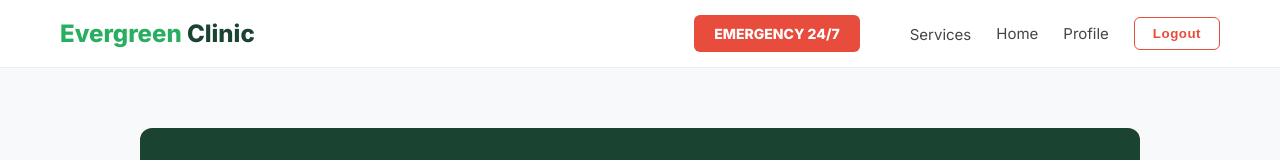
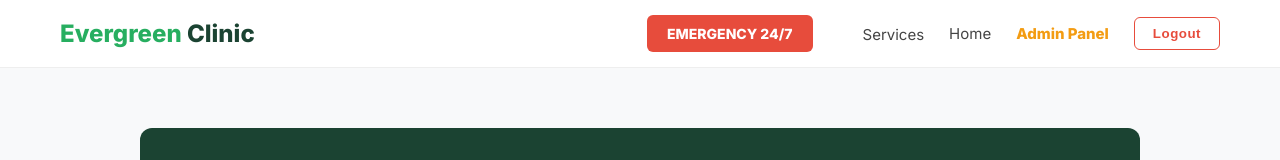
Before and after one commit to robby3689/Capstone_Project, a React (Create React App) app in the folder client/: page / in a window 1280 px wide. Shown: the top 160 px of the page. Built offline with nearby package versions, Linux system fonts and the light colour scheme; no server answers; sample sign-in values are in the browser's storage.

Commit message:
bug fixes

```diff
--- a/client/src/components/Navbar.jsx
+++ b/client/src/components/Navbar.jsx
@@ -4,7 +4,8 @@ import { Link, useNavigate } from 'react-router-dom';
 const Navbar = () => {
   const navigate = useNavigate();
   const token = localStorage.getItem('token');
-  const role = localStorage.getItem('role');
+  // Normalize role to lowercase for reliable checking
+  const role = localStorage.getItem('role')?.toLowerCase();
   const [showDropdown, setShowDropdown] = useState(false);
 
   const handleLogout = () => {
@@ -12,120 +13,47 @@ const Navbar = () => {
     navigate('/login');
   };
 
-  const navStyle = {
-    display: 'flex',
-    justifyContent: 'space-between',
-    padding: '15px 60px',
-    backgroundColor: '#ffffff',
-    borderBottom: '1px solid #eee',
-    alignItems: 'center',
-    position: 'sticky',
-    top: '0',
-    zIndex: '1000'
-  };
-
-  const linkStyle = {
-    color: '#444',
-    textDecoration: 'none',
-    marginLeft: '25px',
-    fontSize: '15px',
-    fontWeight: '500',
-    cursor: 'pointer'
-  };
-
-  const dropdownStyle = {
-    position: 'absolute',
-    top: '100%',
-    left: '0',
-    backgroundColor: 'white',
-    boxShadow: '0 8px 16px rgba(0,0,0,0.1)',
-    borderRadius: '8px',
-    padding: '10px 0',
-    minWidth: '200px',
-    display: showDropdown ? 'block' : 'none',
-    zIndex: '1001',
-    border: '1px solid #eee'
-  };
-
-  const dropdownItemStyle = {
-    padding: '10px 20px',
-    textDecoration: 'none',
-    color: '#444',
-    display: 'block',
-    fontSize: '14px'
-  };
-
-  const emergencyBtn = {
-    backgroundColor: '#e74c3c',
-    color: 'white',
-    padding: '10px 20px',
-    borderRadius: '6px',
-    textDecoration: 'none',
-    fontWeight: 'bold',
-    fontSize: '14px',
-    transition: 'background 0.3s'
-  };
+  const navStyle = { display: 'flex', justifyContent: 'space-between', padding: '15px 60px', backgroundColor: '#ffffff', borderBottom: '1px solid #eee', alignItems: 'center', position: 'sticky', top: '0', zIndex: '1000' };
+  const linkStyle = { color: '#444', textDecoration: 'none', marginLeft: '25px', fontSize: '15px', fontWeight: '500', cursor: 'pointer' };
+  const dropdownStyle = { position: 'absolute', top: '100%', left: '0', backgroundColor: 'white', boxShadow: '0 8px 16px rgba(0,0,0,0.1)', borderRadius: '8px', padding: '10px 0', minWidth: '200px', display: showDropdown ? 'block' : 'none', zIndex: '1001', border: '1px solid #eee' };
+  const dropdownItemStyle = { padding: '10px 20px', textDecoration: 'none', color: '#444', display: 'block', fontSize: '14px' };
+  const emergencyBtn = { backgroundColor: '#e74c3c', color: 'white', padding: '10px 20px', borderRadius: '6px', textDecoration: 'none', fontWeight: 'bold', fontSize: '14px' };
 
   return (
     <nav style={navStyle}>
-      <Link to={token ? "/home" : "/"} style={{ fontSize: '24px', fontWeight: '800', color: '#1b4332', textDecoration: 'none' }}>
+      <Link to="/" style={{ fontSize: '24px', fontWeight: '800', color: '#1b4332', textDecoration: 'none' }}>
         <span style={{ color: '#27ae60' }}>Evergreen</span> Clinic
       </Link>
 
       <div style={{ display: 'flex', alignItems: 'center' }}>
+        <a href="tel:911" style={emergencyBtn}>EMERGENCY 24/7</a>
 
-        <a href="tel:911" style={emergencyBtn} onMouseOver={(e) => e.target.style.backgroundColor = '#c0392b'} onMouseOut={(e) => e.target.style.backgroundColor = '#e74c3c'}>
-          EMERGENCY 24/7
-        </a>
-
-        <div
-          style={{ position: 'relative', marginLeft: '25px' }}
-          onMouseEnter={() => setShowDropdown(true)}
-          onMouseLeave={() => setShowDropdown(false)}
-        >
+        <div style={{ position: 'relative', marginLeft: '25px' }} onMouseEnter={() => setShowDropdown(true)} onMouseLeave={() => setShowDropdown(false)}>
           <span style={linkStyle} onClick={() => navigate('/services')}>Services</span>
           <div style={dropdownStyle}>
             <Link to="/services/emergency" style={dropdownItemStyle}>Emergency Care</Link>
-            <Link to="/services/cardiology" style={dropdownItemStyle}>Cardiology</Link>
             <Link to="/services/pediatrics" style={dropdownItemStyle}>Pediatrics</Link>
             <Link to="/services/diagnostics" style={dropdownItemStyle}>Diagnostics & Lab</Link>
-            <Link to="/services/surgery" style={dropdownItemStyle}>General Surgery</Link>
-            <Link to="/services/vaccination" style={dropdownItemStyle}>Vaccination</Link>
           </div>
         </div>
 
         {token ? (
           <>
-            <Link style={linkStyle} to="/home">Home</Link>
+            <Link style={linkStyle} to="/">Home</Link>
 
-            {role === 'Admin' && (
-              <>
-                <Link style={{ ...linkStyle, color: '#f39c12', fontWeight: 'bold' }} to="/admin">Admin Panel</Link>
-                <Link style={linkStyle} to="/reports">Manage Reports</Link>
-              </>
+            {role === 'admin' && (
+              <Link style={{ ...linkStyle, color: '#f39c12', fontWeight: 'bold' }} to="/admin">Admin Panel</Link>
             )}
 
-            {(role === 'Doctor' || role === 'Staff') && (
-              <>
-                <Link style={{ ...linkStyle, color: '#3498db', fontWeight: 'bold' }} to="/doctor-dashboard">Doctor Panel</Link>
-                <Link style={linkStyle} to="/reports">Patient Reports</Link>
-              </>
+            {(role === 'doctor' || role === 'staff') && (
+              <Link style={{ ...linkStyle, color: '#3498db', fontWeight: 'bold' }} to="/doctor-dashboard">Doctor Panel</Link>
             )}
 
-            {(role === 'Patient' || role === 'User') && (
-              <>
-                <Link style={linkStyle} to="/dashboard">My Health</Link>
-                <Link style={linkStyle} to="/book">Book Appointment</Link>
-                <Link style={linkStyle} to="/reports">My Reports</Link>
-              </>
+            {(role === 'patient' || role === 'user') && (
+              <Link style={linkStyle} to="/dashboard">My Health</Link>
             )}
 
-            <Link style={linkStyle} to="/profile">Profile</Link>
-
-            <button
-              onClick={handleLogout}
-              style={{ marginLeft: '25px', padding: '8px 18px', backgroundColor: 'transparent', color: '#e74c3c', border: '1px solid #e74c3c', borderRadius: '6px', cursor: 'pointer', fontWeight: '600' }}
-            >
+            <button onClick={handleLogout} style={{ marginLeft: '25px', padding: '8px 18px', backgroundColor: 'transparent', color: '#e74c3c', border: '1px solid #e74c3c', borderRadius: '6px', cursor: 'pointer', fontWeight: '600' }}>
               Logout
             </button>
           </>
--- a/client/src/pages/DoctorDashboard.jsx
+++ b/client/src/pages/DoctorDashboard.jsx
@@ -1,139 +1,70 @@
-import React, { useEffect, useState } from 'react';
-import axios from 'axios';
+import React, { useState } from 'react';
+import { Link, useNavigate } from 'react-router-dom';
 
-const DoctorDashboard = () => {
-  const [appointments, setAppointments] = useState([]);
-  const [reports, setReports] = useState([]);
-  const [selectedFile, setSelectedFile] = useState(null);
-  const [uploading, setUploading] = useState(false);
+const Navbar = () => {
+  const navigate = useNavigate();
+  const token = localStorage.getItem('token');
+  const role = localStorage.getItem('role')?.toLowerCase();
+  const [showDropdown, setShowDropdown] = useState(false);
 
-  const name = localStorage.getItem('name');
-  const token = localStorage.getItem('token');
-  const primaryGreen = '#27ae60';
-  const darkGreen = '#1b4332';
-  const dangerRed = '#e74c3c';
-
-  const config = { headers: { Authorization: `Bearer ${token}` } };
-
-  useEffect(() => {
-    fetchDoctorData();
-  }, []);
-
-  const fetchDoctorData = async () => {
-    try {
-      const appntRes = await axios.get('[https://evergreen-clinic-backend.onrender.com](https://evergreen-clinic-backend.onrender.com)/api/appointments/all', config);
-      const reportRes = await axios.get('[https://evergreen-clinic-backend.onrender.com](https://evergreen-clinic-backend.onrender.com)/api/reports/all', config);
-      setAppointments(appntRes.data);
-      setReports(reportRes.data);
-    } catch (err) { console.error("Fetch failed", err); }
+  const handleLogout = () => {
+    localStorage.clear();
+    navigate('/login');
   };
 
-  const handleUpload = async (app) => {
-    const patientId = app.userId?._id || app.userId;
-    if (!selectedFile) return alert("Please select a PDF file first");
-    if (!patientId) return alert("Error: This appointment has no valid Patient ID.");
-
-    const formData = new FormData();
-    formData.append('report', selectedFile);
-    formData.append('patientId', patientId);
-    formData.append('doctorName', name);
-
-    setUploading(true);
-    try {
-      await axios.post('[https://evergreen-clinic-backend.onrender.com](https://evergreen-clinic-backend.onrender.com)/api/reports/upload', formData, {
-        headers: { ...config.headers, 'Content-Type': 'multipart/form-data' }
-      });
-      alert("Upload Successful!");
-      setSelectedFile(null);
-      fetchDoctorData();
-    } catch (err) { alert("Upload failed."); }
-    setUploading(false);
-  };
-
-  const deleteAppointment = async (id) => {
-    if (window.confirm("Are you sure you want to delete this appointment?")) {
-      try {
-        await axios.delete(`[https://evergreen-clinic-backend.onrender.com](https://evergreen-clinic-backend.onrender.com)/api/appointments/cancel/${id}`, config);
-        setAppointments(appointments.filter(app => app._id !== id));
-        alert("Appointment deleted.");
-      } catch (err) { alert("Failed to delete appointment."); }
-    }
-  };
-
-  const deleteReport = async (id) => {
-    if (window.confirm("Delete this medical record permanently?")) {
-      try {
-        await axios.delete(`[https://evergreen-clinic-backend.onrender.com](https://evergreen-clinic-backend.onrender.com)/api/reports/${id}`, config);
-        setReports(reports.filter(r => r._id !== id));
-        alert("Report deleted.");
-      } catch (err) { alert("Delete failed."); }
-    }
-  };
-
-  const tableHeaderStyle = { backgroundColor: '#f1f8f5', color: darkGreen, padding: '15px', textAlign: 'left', borderBottom: `2px solid ${primaryGreen}` };
-  const cellStyle = { padding: '15px', borderBottom: '1px solid #eee', fontSize: '14px' };
+  const navStyle = { display: 'flex', justifyContent: 'space-between', padding: '15px 60px', backgroundColor: '#ffffff', borderBottom: '1px solid #eee', alignItems: 'center', position: 'sticky', top: '0', zIndex: '1000' };
+  const linkStyle = { color: '#444', textDecoration: 'none', marginLeft: '25px', fontSize: '15px', fontWeight: '500', cursor: 'pointer' };
+  const dropdownStyle = { position: 'absolute', top: '100%', left: '0', backgroundColor: 'white', boxShadow: '0 8px 16px rgba(0,0,0,0.1)', borderRadius: '8px', padding: '10px 0', minWidth: '200px', display: showDropdown ? 'block' : 'none', zIndex: '1001', border: '1px solid #eee' };
+  const dropdownItemStyle = { padding: '10px 20px', textDecoration: 'none', color: '#444', display: 'block', fontSize: '14px' };
+  const emergencyBtn = { backgroundColor: '#e74c3c', color: 'white', padding: '10px 20px', borderRadius: '6px', textDecoration: 'none', fontWeight: 'bold', fontSize: '14px' };
 
   return (
-    <div style={{ padding: '40px', maxWidth: '1200px', margin: '0 auto', minHeight: '90vh' }}>
-      <h2 style={{ color: darkGreen }}>Clinical Portal: Dr. {name}</h2>
+    <nav style={navStyle}>
+      <Link to="/" style={{ fontSize: '24px', fontWeight: '800', color: '#1b4332', textDecoration: 'none' }}>
+        <span style={{ color: '#27ae60' }}>Evergreen</span> Clinic
+      </Link>
 
-      <div style={{ backgroundColor: 'white', borderRadius: '12px', boxShadow: '0 4px 20px rgba(0,0,0,0.05)', overflow: 'hidden', marginBottom: '40px' }}>
-        <h3 style={{ padding: '20px', margin: 0, color: darkGreen }}>Upcoming Consultations</h3>
-        <table style={{ width: '100%', borderCollapse: 'collapse' }}>
-          <thead>
-            <tr>
-              <th style={tableHeaderStyle}>Patient Name</th>
-              <th style={tableHeaderStyle}>Service</th>
-              <th style={tableHeaderStyle}>Date/Time</th>
-              <th style={tableHeaderStyle}>Upload PDF</th>
-              <th style={tableHeaderStyle}>Action</th>
-            </tr>
-          </thead>
-          <tbody>
-            {appointments.map(app => (
-              <tr key={app._id}>
-                <td style={cellStyle}><strong>{app.userId?.name || "Patient"}</strong></td>
-                <td style={cellStyle}>{app.service}</td>
-                <td style={cellStyle}>{app.date} @ {app.time}</td>
-                <td style={cellStyle}>
-                  <input type="file" accept=".pdf" onChange={(e) => setSelectedFile(e.target.files[0])} style={{ fontSize: '11px' }} />
-                  <button onClick={() => handleUpload(app)} disabled={uploading} style={{ backgroundColor: primaryGreen, color: 'white', border: 'none', padding: '5px 10px', borderRadius: '4px', cursor: 'pointer' }}>Upload</button>
-                </td>
-                <td style={cellStyle}>
-                  <button onClick={() => deleteAppointment(app._id)} style={{ color: dangerRed, background: 'none', border: 'none', cursor: 'pointer', fontWeight: 'bold' }}>Cancel Appt</button>
-                </td>
-              </tr>
-            ))}
-          </tbody>
-        </table>
+      <div style={{ display: 'flex', alignItems: 'center' }}>
+        <a href="tel:911" style={emergencyBtn}>EMERGENCY 24/7</a>
+
+        <div style={{ position: 'relative', marginLeft: '25px' }} onMouseEnter={() => setShowDropdown(true)} onMouseLeave={() => setShowDropdown(false)}>
+          <span style={linkStyle} onClick={() => navigate('/services')}>Services</span>
+          <div style={dropdownStyle}>
+            <Link to="/services/emergency" style={dropdownItemStyle}>Emergency Care</Link>
+            <Link to="/services/pediatrics" style={dropdownItemStyle}>Pediatrics</Link>
+            <Link to="/services/diagnostics" style={dropdownItemStyle}>Diagnostics & Lab</Link>
+          </div>
+        </div>
+
+        {token ? (
+          <>
+            <Link style={linkStyle} to="/">Home</Link>
+
+            {role === 'admin' && (
+              <Link style={{ ...linkStyle, color: '#f39c12', fontWeight: 'bold' }} to="/admin">Admin Panel</Link>
+            )}
+
+            {(role === 'doctor' || role === 'staff') && (
+              <Link style={{ ...linkStyle, color: '#3498db', fontWeight: 'bold' }} to="/doctor-dashboard">Doctor Panel</Link>
+            )}
+
+            {(role === 'patient' || role === 'user') && (
+              <Link style={linkStyle} to="/dashboard">My Health</Link>
+            )}
+
+            <button onClick={handleLogout} style={{ marginLeft: '25px', padding: '8px 18px', backgroundColor: 'transparent', color: '#e74c3c', border: '1px solid #e74c3c', borderRadius: '6px', cursor: 'pointer', fontWeight: '600' }}>
+              Logout
+            </button>
+          </>
+        ) : (
+          <>
+            <Link style={linkStyle} to="/login">Login</Link>
+            <Link style={{ ...linkStyle, padding: '10px 22px', backgroundColor: '#27ae60', color: 'white', borderRadius: '6px' }} to="/register">Join Us</Link>
+          </>
+        )}
       </div>
-
-      <div style={{ backgroundColor: 'white', borderRadius: '12px', boxShadow: '0 4px 20px rgba(0,0,0,0.05)', overflow: 'hidden' }}>
-        <h3 style={{ padding: '20px', margin: 0, color: darkGreen }}>Manage Uploaded Reports</h3>
-        <table style={{ width: '100%', borderCollapse: 'collapse' }}>
-          <thead>
-            <tr>
-              <th style={tableHeaderStyle}>File Name</th>
-              <th style={tableHeaderStyle}>Uploaded Date</th>
-              <th style={tableHeaderStyle}>Actions</th>
-            </tr>
-          </thead>
-          <tbody>
-            {reports.map(report => (
-              <tr key={report._id}>
-                <td style={cellStyle}>{report.fileName}</td>
-                <td style={cellStyle}>{new Date(report.createdAt).toLocaleDateString()}</td>
-                <td style={cellStyle}>
-                  <a href={`[https://evergreen-clinic-backend.onrender.com](https://evergreen-clinic-backend.onrender.com)/${report.filePath}`} target="_blank" rel="noreferrer" style={{ color: primaryGreen, marginRight: '15px', fontWeight: 'bold', textDecoration: 'none' }}>Download</a>
-                  <button onClick={() => deleteReport(report._id)} style={{ color: dangerRed, background: 'none', border: 'none', cursor: 'pointer', fontWeight: 'bold' }}>Delete</button>
-                </td>
-              </tr>
-            ))}
-          </tbody>
-        </table>
-      </div>
-    </div>
+    </nav>
   );
 };
 
-export default DoctorDashboard;
+export default Navbar;
```
Also changed, not shown: client/src/App.js (+5 -14 lines).
